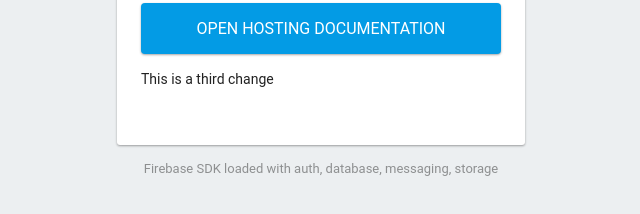
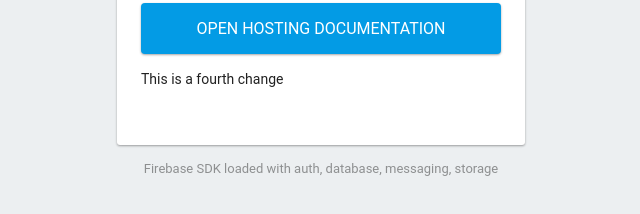
Before and after one commit to chrisbianca/testsite, a plain HTML site: page public/index.html in a window 1280 px wide. Shown: the part 280-494 px from the top of the page, 319-959 px from the left. Drawn offline with Linux system fonts and the light colour scheme; some packages are replaced by stand-ins of ours.

Commit message:
Fourth change

```diff
--- a/public/index.html
+++ b/public/index.html
@@ -36,7 +36,7 @@
       <h1>Firebase Hosting Setup Complete</h1>
       <p>You're seeing this because you've successfully setup Firebase Hosting. Now it's time to go build something extraordinary!</p>
       <a target="_blank" href="https://firebase.google.com/docs/hosting/">Open Hosting Documentation</a>
-      <p>This is a third change</p>
+      <p>This is a fourth change</p>
     </div>
     <p id="load">Firebase SDK Loading&hellip;</p>
 
```
